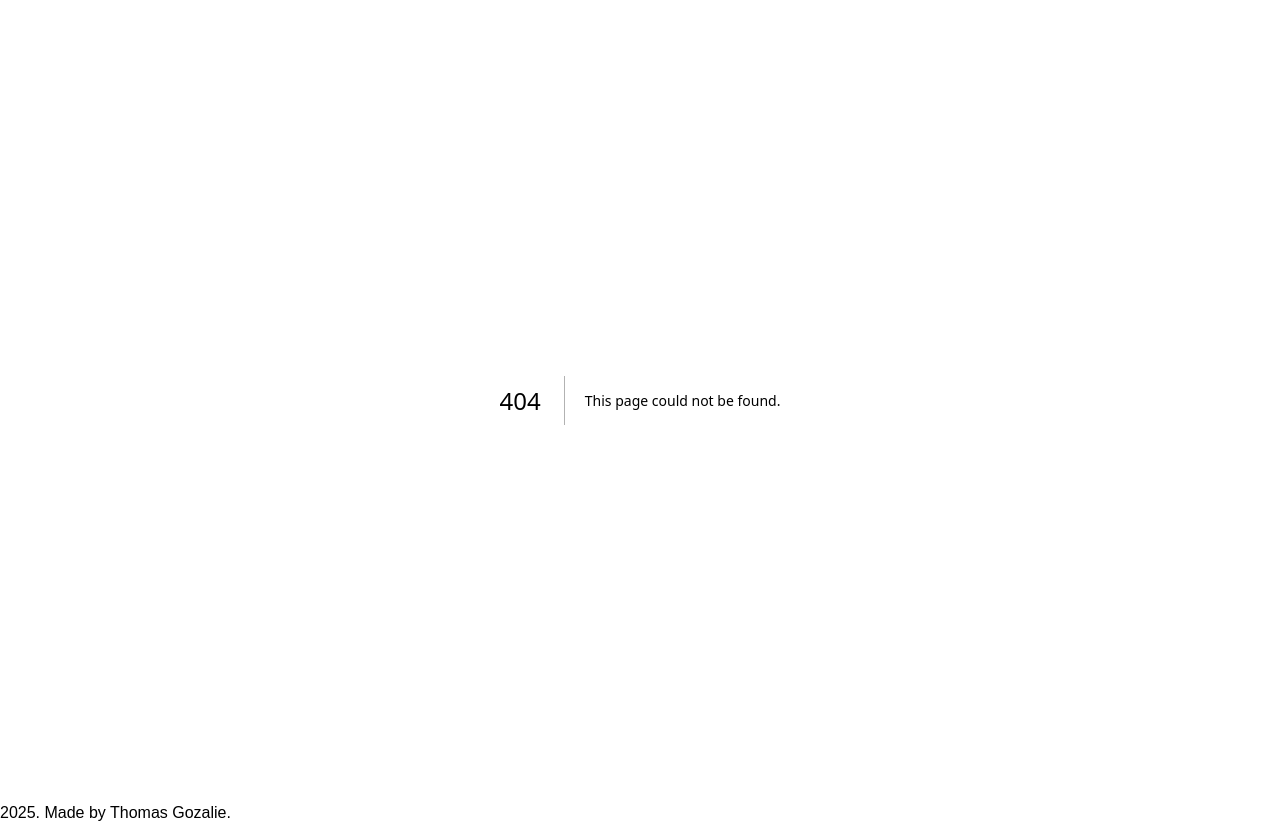
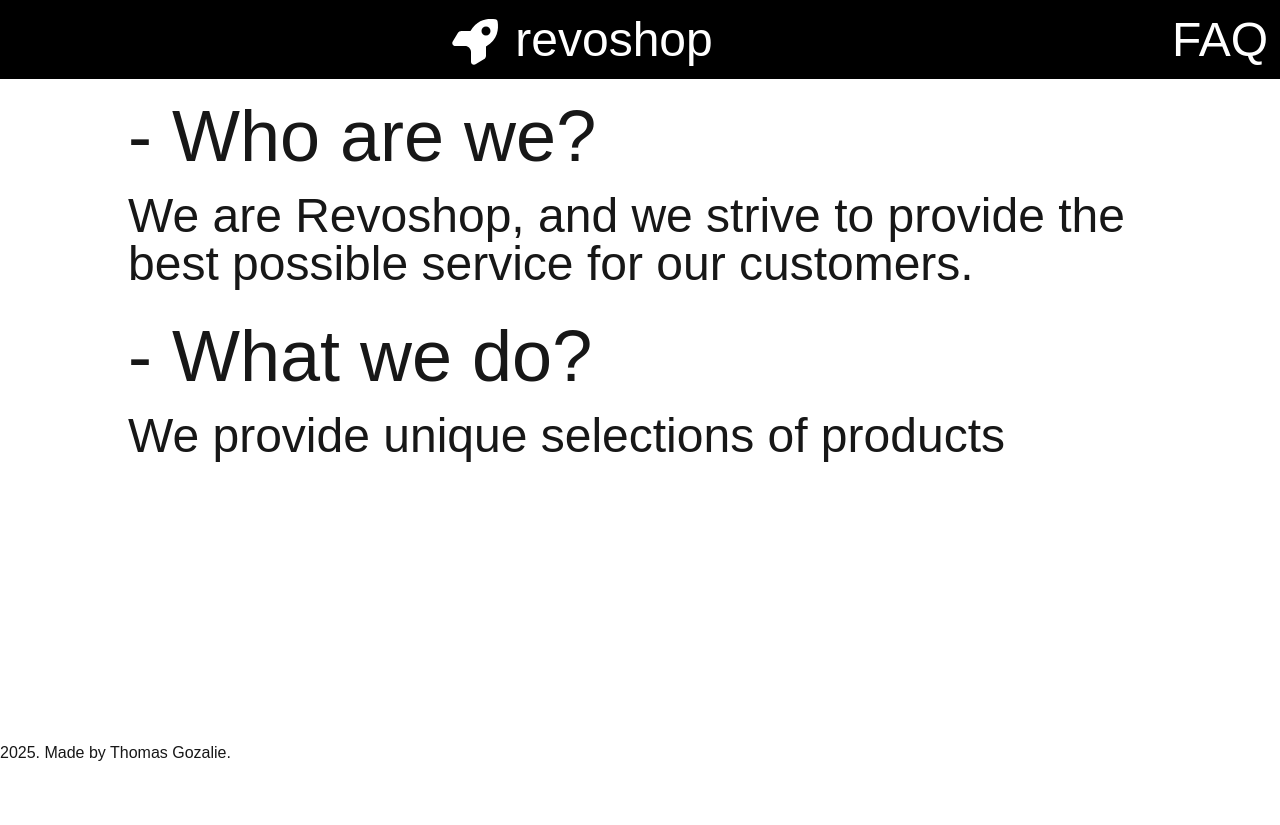
Before and after one commit to Revou-FSSE-Jun25/milestone-3-regencode, a Next.js app: page /faq in a window 1280 px wide. Before the commit this address had no page. After the commit the page ends 800 px from the top, so only its background shows below. Built offline with nearby package versions, Linux system fonts and the light colour scheme.

Commit message:
feat: cart-semi complete, added faq page

```diff
--- /dev/null
+++ b/app/faq/page.tsx
@@ -0,0 +1,39 @@
+import React from "react";
+import Link from "next/link";
+import { FontAwesomeIcon } from "@fortawesome/react-fontawesome";
+import { faRocket } from "@fortawesome/free-solid-svg-icons";
+
+// SSG by default when there is no data fetching, and no "use client";
+const Page = () => {
+    return (
+        <>
+        <header
+        className="flex bg-black w-full items-center h-[10vh] border-b border-white place-content-between"
+        >
+            <Link
+            className="flex h-full mx-auto text-5xl text-white items-center"
+            href={"/"} >
+                <FontAwesomeIcon icon={faRocket} className="h-[50%] mr-2" />
+                <h1>revoshop</h1>
+            </Link>
+            <div
+            className="h-[60%] aspect-square my-auto mx-3"
+            >
+            <Link
+            className="flex h-full mx-auto text-5xl text-white items-center"
+            href={"/faq"} >
+                <h2>FAQ</h2>
+            </Link>
+            </div>
+        </header>
+        <section className="w-[80%] h-[80vh] mx-auto">
+            <h1 className="text-7xl my-5"> - Who are we? </h1>
+            <p className="text-5xl mb-8">We are Revoshop, and we strive to provide the best possible service for our customers.</p>
+            <h1 className="text-7xl my-5"> - What we do? </h1>
+            <p className="text-5xl mb-8">We provide unique selections of products</p>
+        </section>
+        </>
+    );
+}
+
+export default Page;
```
